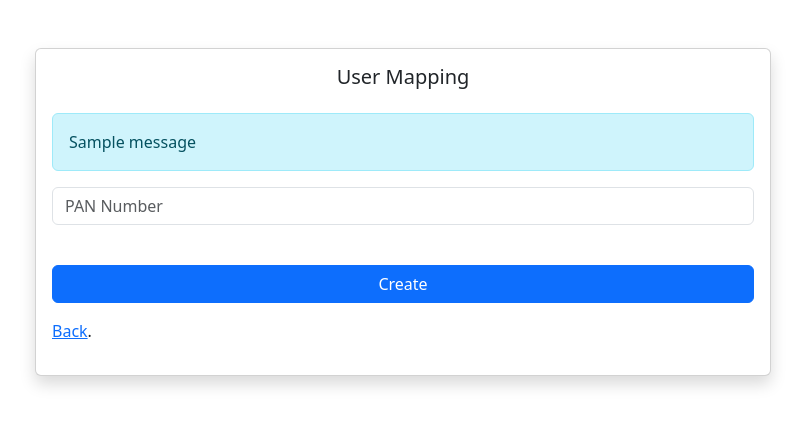
After one commit to edwincamirtharaj/sfcy, a Django app: page /company/user_mapping/ in a window 1280 px wide. The commit adds this page. Shown: the top 426 px of the page, without its empty margins (237-1042 px from the left). Run offline with Django 5.2, Linux system fonts and the light colour scheme; tables that the repository leaves empty hold one stand-in row (values such as "Sample post"); one stand-in notice (Sample message) is shown.

Commit message:
Company - Creation & Mapping completed with email verification

```diff
--- a/sfproject/company/forms.py
+++ b/sfproject/company/forms.py
@@ -15,3 +15,6 @@ class CompanyForm(forms.ModelForm):
     class Meta:
         model = Company
         exclude = ['is_approved', 'confirmation_token']
+
+class CompanyMappingForm(forms.Form):
+    pan_number = forms.CharField(label='Company PAN Number', max_length=10)
--- a/sfproject/company/templates/company/confirmation_email.html
+++ b/sfproject/company/templates/company/confirmation_email.html
@@ -9,13 +9,13 @@
 </head>
 <body>
 
-    <h2>Company Confirmation</h2>
+    <h2>{{subject}}</h2>
     <hr>
     <p>Dear Client,</p>
 
     <p>Your company, {{ company.name }}, has been created successfully!</p>
 
-    <p>To complete the user mapping process, please click the link below:</p>
+    <p>{{ username }} is requesting you to complete the user mapping process. If you wish to approve this user, you can click the link below; otherwise, ignore it:</p>
 
     <a href="{{ verification_link }}" target="_blank">Verify User Mapping</a>
 
--- /dev/null
+++ b/sfproject/company/templates/company/user_mapping.html
@@ -0,0 +1,54 @@
+{% extends 'account/base.html' %}
+
+{% block content %}
+<div class="container mt-5">
+  <div class="row justify-content-center">
+    <div class="col-md-8">
+      <div class="card shadow">
+        <div class="card-body">
+          <h5 class="card-title text-center mb-4">User Mapping</h5>
+          <!-- Messages showed by package -->
+          {% if messages %}
+          <div class="alert alert-info" role="alert">
+            {% for message in messages %}
+              {{ message }}
+            {% endfor %}
+          </div>
+          {% endif %}
+           <!-- Form error -->
+          {% if form.errors %}
+            {% for field in form %}
+              {% for error in field.errors %}
+                <div class="alert alert-danger" role="alert">
+                  <strong>{{ error|escape }}</strong>
+                </div>
+              {% endfor %}
+            {% endfor %}
+            {% for error in form.non_field_errors %}
+              <div class="alert alert-danger" role="alert">
+                <strong>{{ error|escape }}</strong>
+              </div>
+            {% endfor %}
+          {% endif %}
+          <form method="post" action="{% url 'user_mapping' %}" class="form-signup">
+            {% csrf_token %}
+
+
+
+            <div class="form-group mb-4">
+                <input type="text" class = "form-control" name="pan_number" placeholder="PAN Number" autocomplete="pan_number" spellcheck="false" data-ms-editor="true" maxlength="10" required="" id="id_pan_number">
+            </div>
+
+
+            <button type="submit" style = "width:100%;" class="btn btn-primary btn-block mt-3">Create</button>
+          </form>
+
+          <p class="mt-3 text-left">
+            <a href="{% url 'account_profile' %}">Back</a>.
+          </p>
+        </div>
+      </div>
+    </div>
+  </div>
+</div>
+{% endblock %}
--- a/sfproject/company/urls.py
+++ b/sfproject/company/urls.py
@@ -1,9 +1,10 @@
 # company/urls.py
 from django.urls import path
-from .views import CompanyCreateView, VerifyUserMappingView
+from .views import CompanyCreateView, VerifyUserMappingView, user_mapping
 
 urlpatterns = [
     path('create/', CompanyCreateView.as_view(), name='company_create'),
+    path('user_mapping/', user_mapping, name='user_mapping'),
     path('verify_user_mapping/<int:mapping_id>/<str:verification_token>/', VerifyUserMappingView.as_view(), name='verify_user_mapping'),
 
 ]
--- a/sfproject/company/views.py
+++ b/sfproject/company/views.py
@@ -8,7 +8,9 @@ from django.template.loader import render_to_string
 from django.utils.html import strip_tags
 from django.utils.crypto import get_random_string
 from .models import Company, WhatsAppNumber, UserCompanyMapping
-from .forms import CompanyForm
+from .forms import CompanyForm, CompanyMappingForm
+from django.contrib import messages
+from django.urls import reverse
 
 @method_decorator(login_required, name='dispatch')
 class CompanyCreateView(View):
@@ -69,3 +71,51 @@ class VerifyUserMappingView(View):
 
         # Redirect to a success page or display a success message
         return render(request, 'company/user_mapping_verified.html')
+
+
+def user_mapping(request):
+    if request.method == 'POST':
+        form = CompanyMappingForm(request.POST)
+        if form.is_valid():
+            pan_number = form.cleaned_data['pan_number']
+
+            try:
+                company = Company.objects.get(pan_number=pan_number)
+                if UserCompanyMapping.objects.filter(user=request.user, company=company).exists():
+                        messages.warning(request, 'You are already linked to this company.')
+                        return redirect('user_mapping')
+                else:
+                    # Create UserCompanyMapping for the authenticated user
+                    user_company_mapping = UserCompanyMapping.objects.create(user=request.user, company=company)
+
+                    # Generate a verification token for user mapping
+                    verification_token = get_random_string(length=32)
+                    user_company_mapping.verification_token = verification_token
+                    user_company_mapping.save()
+
+                    # Send confirmation email to the company owner with user mapping verification link
+                    verification_link = f"http://127.0.0.1:8000/company/verify_user_mapping/{user_company_mapping.id}/{verification_token}/"
+                    subject = 'User Confirmation'
+                    username = request.user.username
+                    message = render_to_string('company/confirmation_email.html', {'company': company, 'verification_link': verification_link, 'subject':subject, 'username':username})
+
+                    from_email = 'webappbook@gmail.com'  # Update with your email or use a custom sender
+                    to_email = company.email
+
+
+                    email = EmailMessage(subject, message, from_email, [to_email])
+                    email.content_subtype = 'html'
+                    email.send()
+
+                return redirect('account_profile')
+
+
+            except Company.DoesNotExist:
+                messages.error(request, 'Company with this PAN number does not exist.')
+                return redirect('user_mapping')
+
+
+    else:
+        form = CompanyMappingForm()
+
+    return render(request, 'company/user_mapping.html', {'form': form})
--- a/sfproject/templates/account/profile.html
+++ b/sfproject/templates/account/profile.html
@@ -10,7 +10,7 @@
           <p class ="text-muted">You have not created nor mapped with any company kindly use following button to do further.</p>
 
           <a href="{% url 'company_create' %}" class="btn btn-warning btn-block mt-3" style="width: 49%;">Create Company</a>
-            <button type="button" style = "width:49%;" class="btn btn-info btn-block mt-3">Mapping Company</button>
+          <a href="{% url 'user_mapping' %}" class="btn btn-info btn-block mt-3" style="width: 49%;">Mapping Company</a>
 
           <form method="post" action="/accounts/logout/">
             {% csrf_token %}
```
